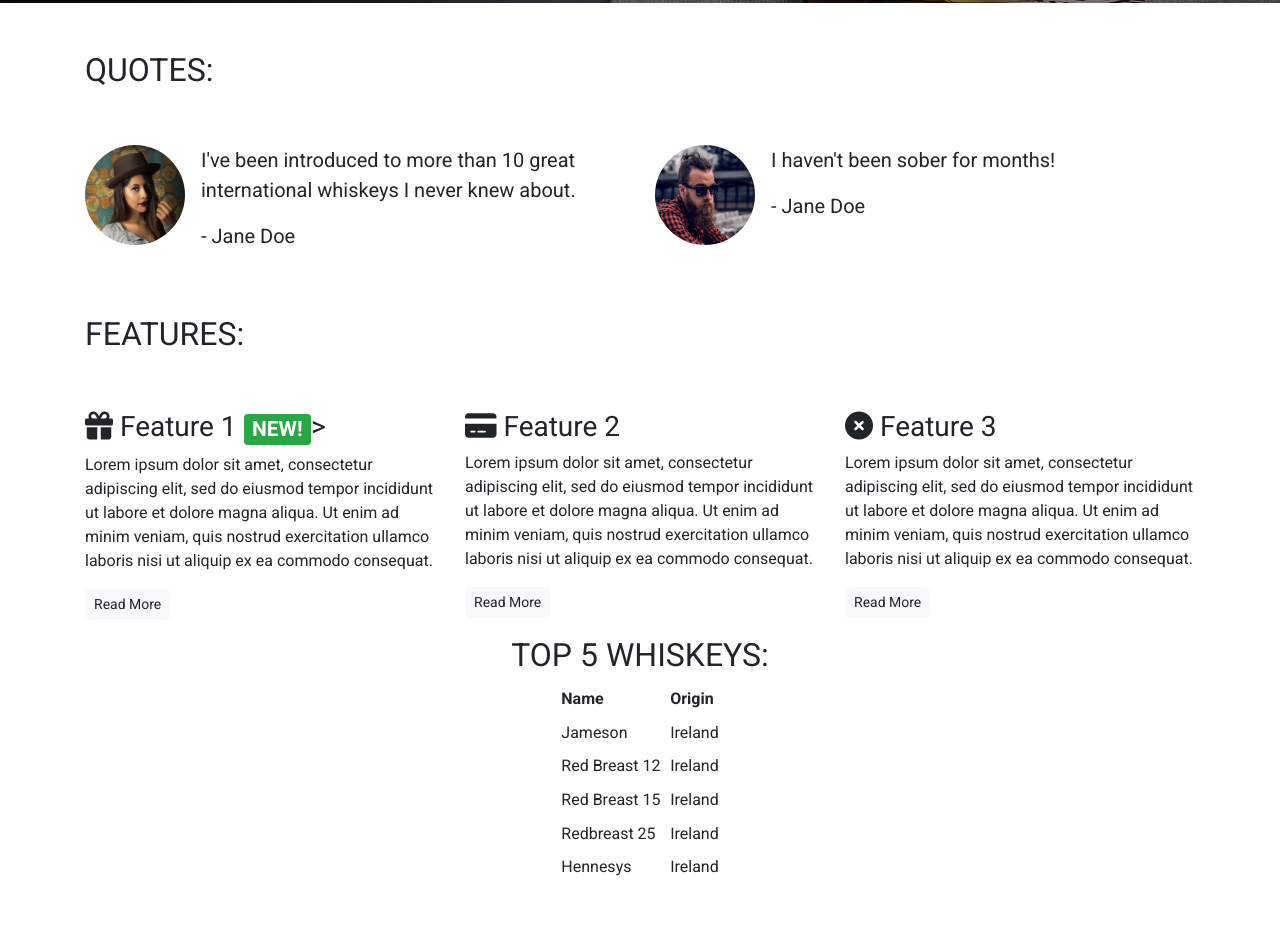
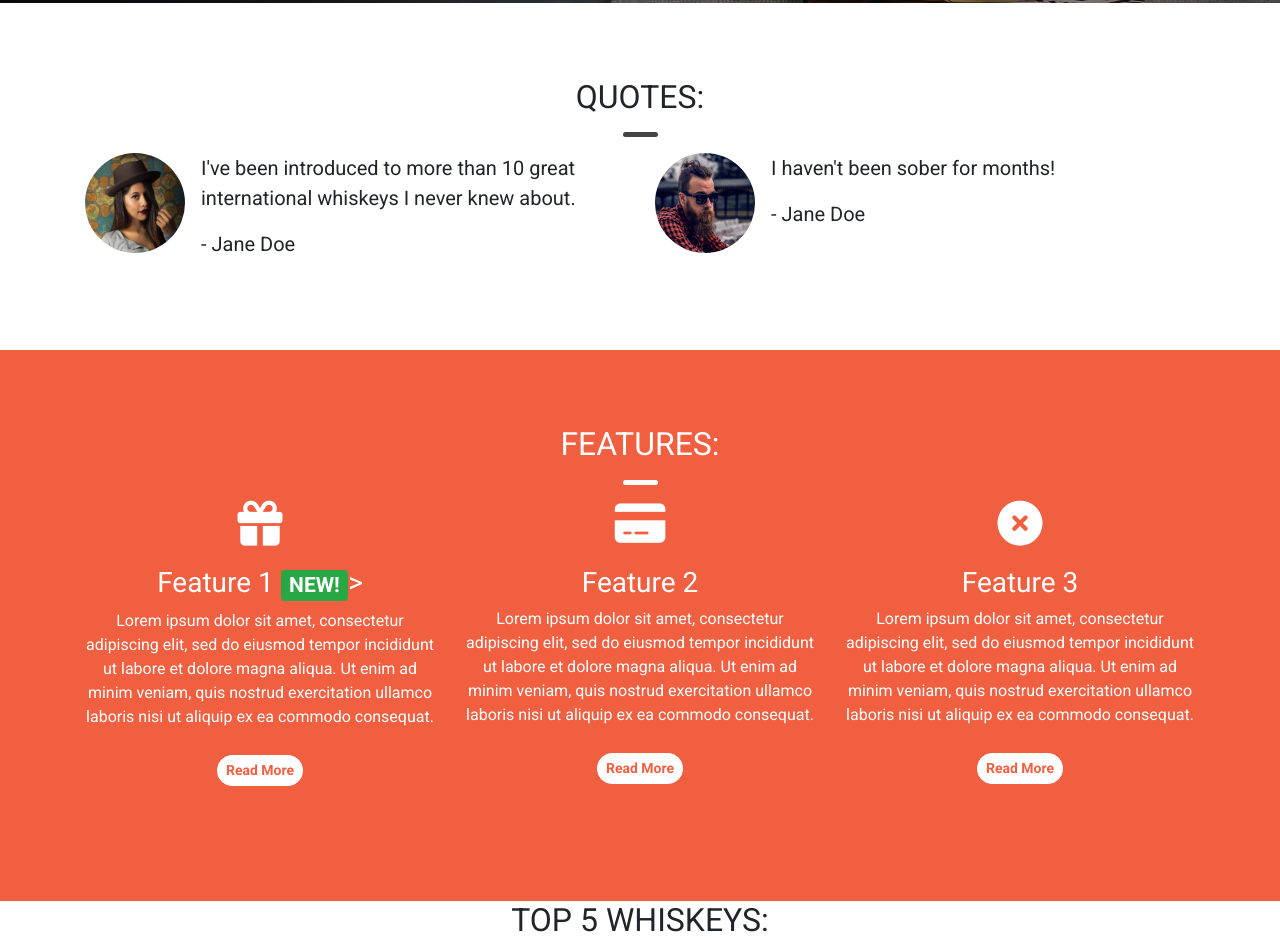
Before and after one commit to jack-brosnan/bootstrap_v4.1-walkthrough, a plain HTML site: page index.html in a window 1280 px wide. Shown: the part 797-1739 px from the top of the page. Before the commit the page ends 1681 px from the top, so only its background shows below. Drawn offline with nearby package versions, Linux system fonts and the light colour scheme.

Commit message:
Added styling to feature and quotes section

```diff
--- a/css/style.css
+++ b/css/style.css
@@ -1,5 +1,12 @@
 body {
     font-family: 'Roboto', sans-serif;
+}
+
+.container-wrapper {}
+
+.container-wrapper--red {
+    background-color: #f05f40;
+    color: #ffffff;
 }
 
 
@@ -92,8 +99,19 @@ body {
     background-color: #f05f40;
 }
 
+.block-divider--white {
+    background-color: #ffffff;
+}
+
 .block-divider--short {
     width: 35px;
+}
+
+/* Content Containers */
+
+.content-container {
+    padding-bottom: 75px;
+    padding-top: 75px;
 }
 
 /* Jumbotron */
@@ -142,3 +160,41 @@ body {
 .quotes-container {}
 
 .features-container {}
+
+/* Page Headers */
+
+.page-headers {
+    margin-bottom: 0;
+    border-bottom: 0;
+    text-align: center;
+}
+
+.page-header h2 {
+    margin: 0;
+
+}
+
+.quotes .page-header {
+    margin-bottom: 25px;
+}
+
+.feature {
+    text-align: center;
+    margin-bottom: 40px;
+}
+
+.feature i {
+    margin-bottom: 20px;
+    font-size: 45px;
+    line-height: 45px;
+}
+
+.feature .btn {
+    background-color: #ffffff;
+    border-color: #ffffff;
+    border-radius: 15px;
+    font-weight: bold;
+    margin-top: 10px;
+    color: #f05f40;
+
+}
--- a/index.html
+++ b/index.html
@@ -98,12 +98,14 @@
 
 
   <!-- Quotes -->
-    <div class="container quotes-container">
+  <div class="container-wrapper">
+    <div class="container quotes-container content-container">
 
       <section class="quotes">
         <div class="row">
-          <div class="col-12 my-5">
+          <div class="col-12 page-headers">
             <h2 class="text-uppercase">Quotes:</h2>
+            <hr class="block-divider block-divider--short">
           </div>
         </div>
         <div class="row">
@@ -136,21 +138,27 @@
           </div>
         </div>
       </section>
+    </div>
+
+  </div>
 
   <!-- /.quotes -->
-    </div>
+
   <!-- Features -->
-    <div class="container features-container">
+  <div class="container-wrapper--red">
+    <div class="container features-container content-container">
       <section class="features">
         <div class="row">
-          <div class="col-12 my-5">
+          <div class="col-12 page-headers">
+
             <h2 class="text-uppercase">Features:</h2>
+            <hr class="block-divider block-divider--short block-divider--white">
           </div>
         </div>
         <div class="row">
           <div class="col-12 col-md-6 col-lg-4">
             <div class="feature">
-              <h3><i class="fa-solid fa-gift d-none d-sm-inline"></i> Feature 1 <span
+              <h3><i class="fa-solid fa-gift d-none d-sm-block"></i> Feature 1 <span
                   class="badge badge-success">NEW!</span>></span></h3>
               <p>Lorem ipsum dolor sit amet, consectetur adipiscing elit, sed do eiusmod tempor incididunt ut labore
                 et dolore magna aliqua. Ut enim ad minim veniam, quis nostrud exercitation ullamco laboris nisi ut
@@ -161,7 +169,7 @@
 
           <div class="col-12 col-md-6 col-lg-4">
             <div class="feature">
-              <h3><i class="fa-solid fa-credit-card d-none d-sm-inline"></i> Feature 2</h3>
+              <h3><i class="fa-solid fa-credit-card d-none d-sm-block"></i> Feature 2</h3>
               <p>Lorem ipsum dolor sit amet, consectetur adipiscing elit, sed do eiusmod tempor incididunt ut labore
                 et dolore magna aliqua. Ut enim ad minim veniam, quis nostrud exercitation ullamco laboris nisi ut
                 aliquip ex ea commodo consequat.</p>
@@ -171,7 +179,7 @@
 
           <div class="col-12 d-md-none d-lg-block col-lg-4">
             <div class="feature">
-              <h3><i class="fa-solid fa-circle-xmark d-none d-sm-inline"></i> Feature 3</h3>
+              <h3><i class="fa-solid fa-circle-xmark d-none d-sm-block"></i> Feature 3</h3>
               <p>Lorem ipsum dolor sit amet, consectetur adipiscing elit, sed do eiusmod tempor incididunt ut labore
                 et dolore magna aliqua. Ut enim ad minim veniam, quis nostrud exercitation ullamco laboris nisi ut
                 aliquip ex ea commodo consequat.</p>
@@ -180,6 +188,7 @@
           </div>
         </div>
       </section>
+    </div>
   </div>
   <!-- /.features -->
   <!-- Monthly Favorites -->
```
Lines whose indentation alone changed are shown as unchanged.
